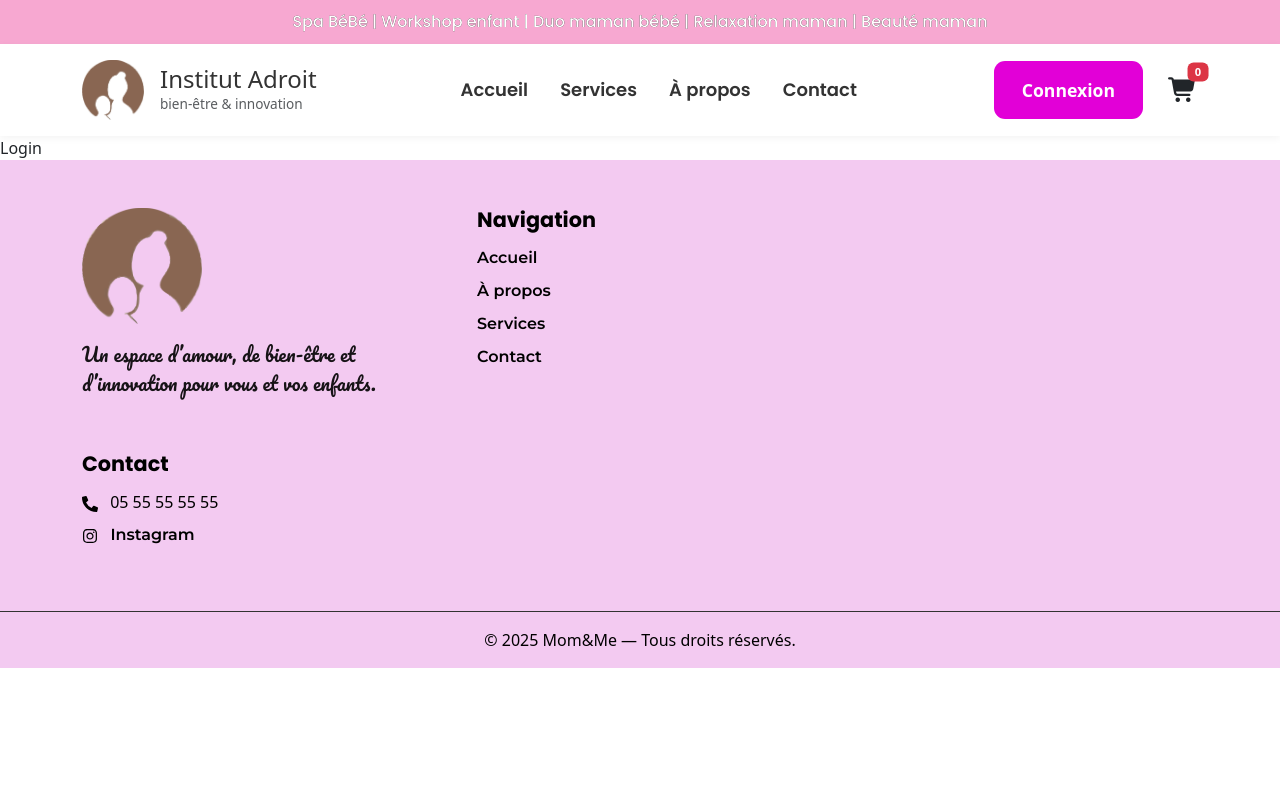
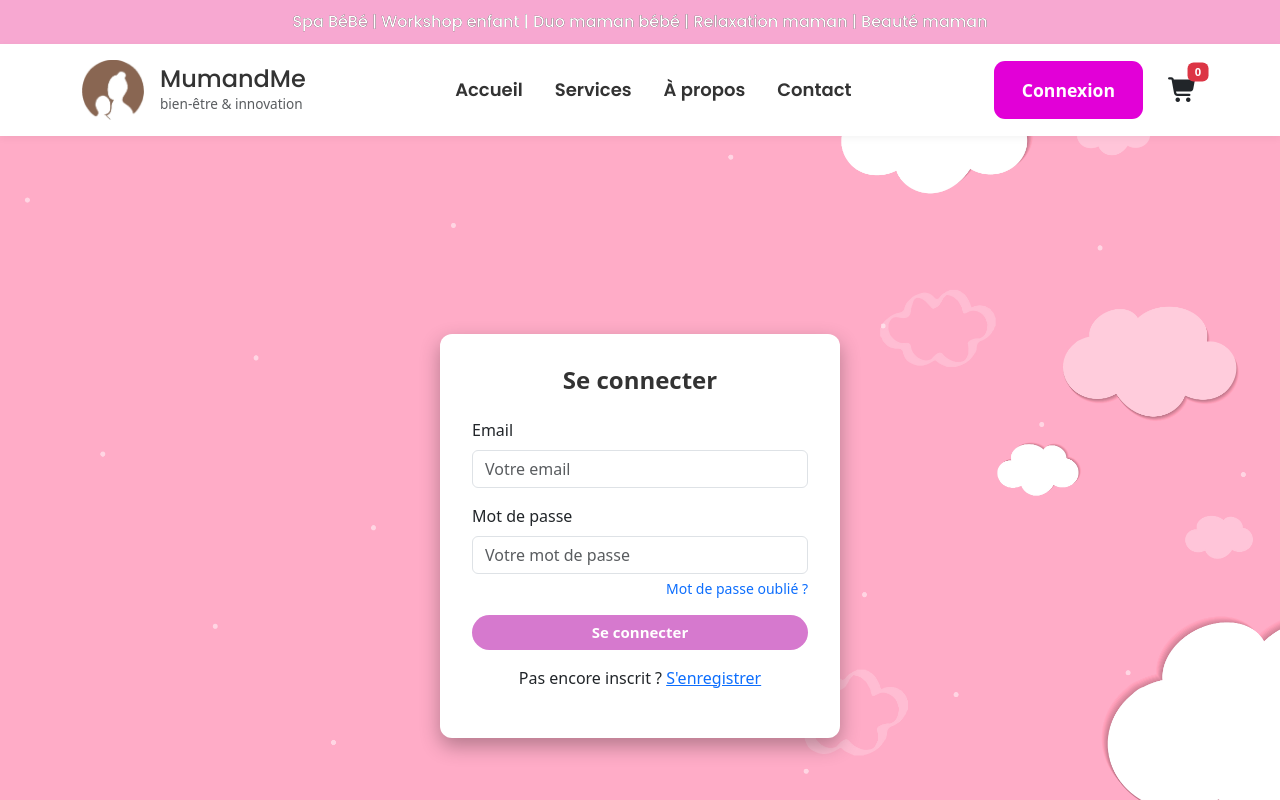
Before and after one commit to wassim-mch/mumabdme-frontend, a React (Vite) app: page /login in a window 1280 px wide. Shown: the top 800 px of the page. Built offline with nearby package versions, Linux system fonts and the light colour scheme; a web font is replaced by a local one.

Commit message:
kolchi mrigel

```diff
--- a/src/Components/Header.jsx
+++ b/src/Components/Header.jsx
@@ -35,8 +35,8 @@ const Header = () => {
               style={{ height: "60px", objectFit: "contain" }}
             />
             <div className="d-flex flex-column">
-              <h1 className="m-0" style={{ fontSize: "1.5rem", color: "#333" }}>
-                Institut Adroit
+              <h1 className="m-0" style={{ fontSize: "1.5rem", color: "#333", fontFamily: "poppins" }}>
+                MumandMe
               </h1>
               <small className="text-muted" style={{ fontSize: "0.85rem" }}>
                 bien-être & innovation
--- a/src/Components/TrustBadges/TrustBadges.css
+++ b/src/Components/TrustBadges/TrustBadges.css
@@ -42,7 +42,7 @@
 .trust-section .row {
   display: flex;
   flex-wrap: wrap;
-  justify-content: space-between;
+  justify-content: center; /* Centrer les badges */
 }
 
 /* 📱 MOBILE VERSION */
--- a/src/index.css
+++ b/src/index.css
@@ -85,7 +85,7 @@
 @media (max-width: 991px) {
   .navbar-nav {
     margin-top: 15px;
-    gap: 10px !important;
+
   }
 
   .navbar-nav .nav-link {
@@ -278,3 +278,140 @@
     font-size: 14px;
   }
 }
+
+
+
+/*Login page*/
+/* Fond et overlay */
+.login-page {
+  height: 100vh;
+  width: 100%;
+  background-image: url('/assets/bgauth.jpg'); /* ton image */
+  background-size: cover;
+  background-position: center;
+  position: relative;
+  display: flex;
+  justify-content: center;
+  align-items: center;
+}
+
+.login-page .overlay {
+  position: absolute;
+  top: 0;
+  left: 0;
+  right: 0;
+  bottom: 0;
+  background: rgba(0, 0, 0, 0); /* assombrir l'image */
+}
+
+/* Formulaire centré */
+.login-form-container {
+  position: relative;
+  z-index: 2;
+  background: #fff;
+  padding: 2rem;
+  border-radius: 0.75rem;
+  max-width: 400px;
+  width: 90%;
+  box-shadow: 0 8px 20px rgba(0, 0, 0, 0.3);
+}
+
+/* Titres */
+.login-title {
+  text-align: center;
+  margin-bottom: 1.5rem;
+  font-weight: bold;
+  font-size: 1.5rem;
+  color: #333;
+}
+
+/* Lien et texte */
+.login-form small a {
+  color: #0d6efd;
+  text-decoration: none;
+}
+
+.login-form small a:hover {
+  text-decoration: underline;
+}
+
+/* Bouton */
+.login-form button {
+  font-weight: bold;
+  padding: 0.5rem 0;
+}
+
+/* Responsive */
+@media (max-width: 576px) {
+  .login-form-container {
+    padding: 1.5rem;
+  }
+}
+
+
+/* Register*/
+/* Fond et overlay */
+.register-page {
+  height: 100vh;
+  width: 100%;
+  background-image: url('/assets/bgauth.jpg'); /* ton image */
+  background-size: cover;
+  background-position: center;
+  position: relative;
+  display: flex;
+  justify-content: center;
+  align-items: center;
+}
+
+.register-page .overlay {
+  position: absolute;
+  top: 0;
+  left: 0;
+  right: 0;
+  bottom: 0;
+  background: rgba(0, 0, 0, 0);
+}
+
+/* Formulaire centré */
+.register-form-container {
+  position: relative;
+  z-index: 2;
+  background: #fff;
+  padding: 2rem;
+  border-radius: 0.75rem;
+  max-width: 450px;
+  width: 90%;
+  box-shadow: 0 8px 20px rgba(0, 0, 0, 0.3);
+}
+
+/* Titres */
+.register-title {
+  text-align: center;
+  margin-bottom: 1.5rem;
+  font-weight: bold;
+  font-size: 1.5rem;
+  color: #333;
+}
+
+/* Lien et texte */
+.register-form small a {
+  color: #0d6efd;
+  text-decoration: none;
+}
+
+.register-form small a:hover {
+  text-decoration: underline;
+}
+
+/* Bouton */
+.register-form button {
+  font-weight: bold;
+  padding: 0.5rem 0;
+}
+
+/* Responsive */
+@media (max-width: 576px) {
+  .register-form-container {
+    padding: 1.5rem;
+  }
+}
--- a/src/main.jsx
+++ b/src/main.jsx
@@ -6,10 +6,16 @@ import 'bootstrap/dist/css/bootstrap.min.css';
 import 'bootstrap/dist/js/bootstrap.bundle.min.js';
 /*Fontawessom*/
 import '@fortawesome/fontawesome-free/css/all.min.css';
-
+import { Tooltip } from "bootstrap";
 import './index.css'
 import App from './App.jsx'
 
+document.addEventListener("DOMContentLoaded", function () {
+  const tooltipTriggerList = [].slice.call(document.querySelectorAll('[data-bs-toggle="tooltip"]'))
+  tooltipTriggerList.map(function (tooltipTriggerEl) {
+    return new Tooltip(tooltipTriggerEl)
+  })
+});
 createRoot(document.getElementById("root")).render(
   <React.StrictMode>
     <BrowserRouter>
--- a/src/pages/Auth/Login.jsx
+++ b/src/pages/Auth/Login.jsx
@@ -1,9 +1,39 @@
-import React from 'react'
+// src/pages/Login.jsx
+import React from "react";
+import { Link } from "react-router-dom";
 
 const Login = () => {
   return (
-    <div>Login</div>
-  )
-}
+    <div className="login-page">
+      <div className="overlay"></div>
+      <div className="login-form-container">
+        <h2 className="login-title">Se connecter</h2>
 
-export default Login
+        <form className="login-form">
+          <div className="mb-3">
+            <label htmlFor="email" className="form-label">Email</label>
+            <input type="email" className="form-control" id="email" placeholder="Votre email" />
+          </div>
+
+          <div className="mb-3">
+            <label htmlFor="password" className="form-label">Mot de passe</label>
+            <input type="password" className="form-control" id="password" placeholder="Votre mot de passe" />
+            <small className="text-end d-block mt-1">
+              <Link to="/forgot-password" data-bs-toggle="tooltip" title="Réinitialiser votre mot de passe">
+                Mot de passe oublié ?
+              </Link>
+            </small>
+          </div>
+
+          <button type="submit" className="btn btn-primary w-100">Se connecter</button>
+        </form>
+
+        <p className="text-center mt-3">
+          Pas encore inscrit ? <Link to="/register">S'enregistrer</Link>
+        </p>
+      </div>
+    </div>
+  );
+};
+
+export default Login;
--- a/src/pages/Auth/Register.jsx
+++ b/src/pages/Auth/Register.jsx
@@ -1,9 +1,50 @@
-import React from 'react'
+// src/pages/Register.jsx
+import React from "react";
+import { Link } from "react-router-dom";
 
 const Register = () => {
   return (
-    <div>Register</div>
-  )
-}
+    <div className="register-page">
+      <div className="overlay"></div>
+      <div className="register-form-container">
+        <h2 className="register-title">S'inscrire</h2>
 
-export default Register
+        <form className="register-form">
+          <div className="mb-3">
+            <label htmlFor="name" className="form-label">Nom</label>
+            <input type="text" className="form-control" id="name" placeholder="Votre nom complet" />
+          </div>
+
+          <div className="mb-3">
+            <label htmlFor="email" className="form-label">Email</label>
+            <input type="email" className="form-control" id="email" placeholder="Votre email" />
+          </div>
+
+          {/* Nouveau champ téléphone */}
+          <div className="mb-3">
+            <label htmlFor="phone" className="form-label">Numéro de téléphone</label>
+            <input type="tel" className="form-control" id="phone" placeholder="Votre numéro de téléphone" />
+          </div>
+
+          <div className="mb-3">
+            <label htmlFor="password" className="form-label">Mot de passe</label>
+            <input type="password" className="form-control" id="password" placeholder="Votre mot de passe" />
+          </div>
+
+          <div className="mb-3">
+            <label htmlFor="confirmPassword" className="form-label">Confirmer le mot de passe</label>
+            <input type="password" className="form-control" id="confirmPassword" placeholder="Confirmez votre mot de passe" />
+          </div>
+
+          <button type="submit" className="btn btn-primary w-100">S'inscrire</button>
+        </form>
+
+        <p className="text-center mt-3">
+          Déjà inscrit ? <Link to="/login">Se connecter</Link>
+        </p>
+      </div>
+    </div>
+  );
+};
+
+export default Register;
--- a/src/pages/Client/Contact.css
+++ b/src/pages/Client/Contact.css
@@ -76,15 +76,7 @@
   margin-top: 30px;
 }
 
-.row {
-  display: flex;
-  gap: 15px;
-  flex-wrap: wrap;
-}
 
-.row input {
-  flex: 1;
-}
 
 .form input,
 .form textarea {
```
